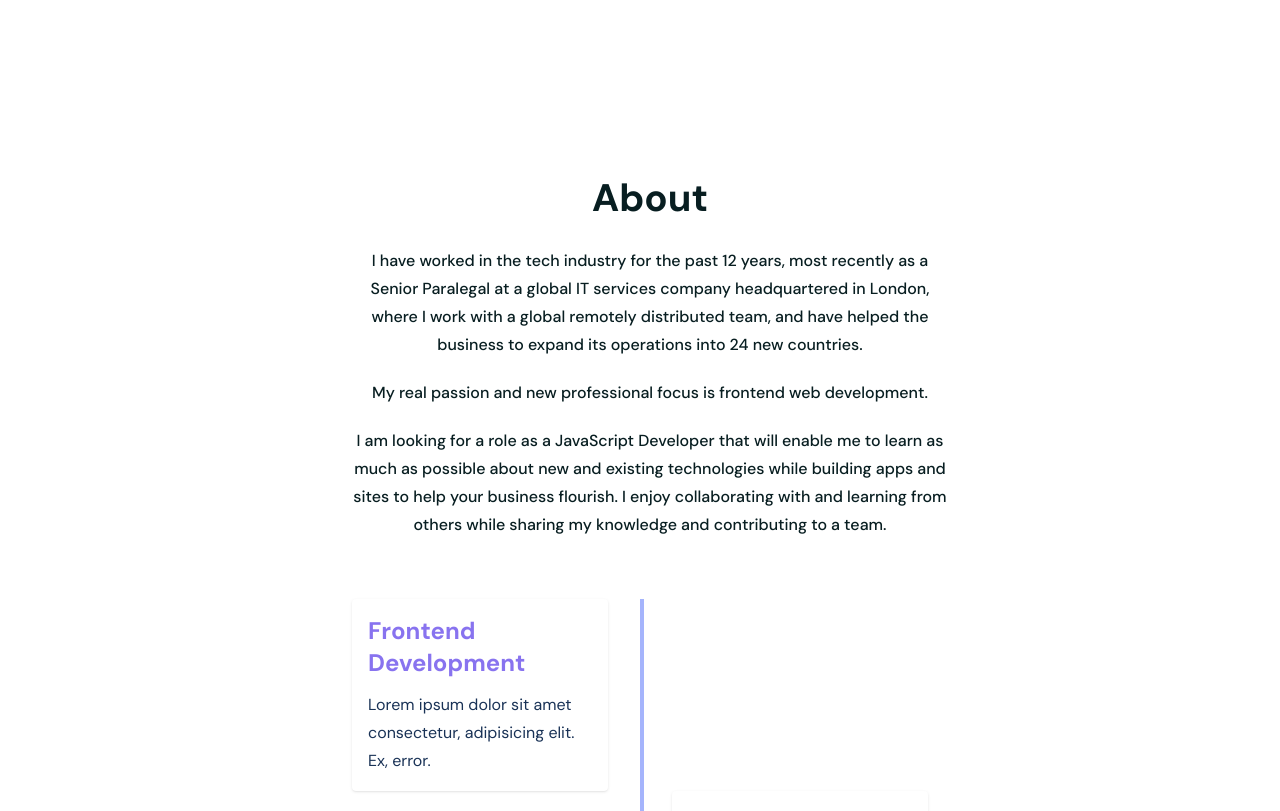
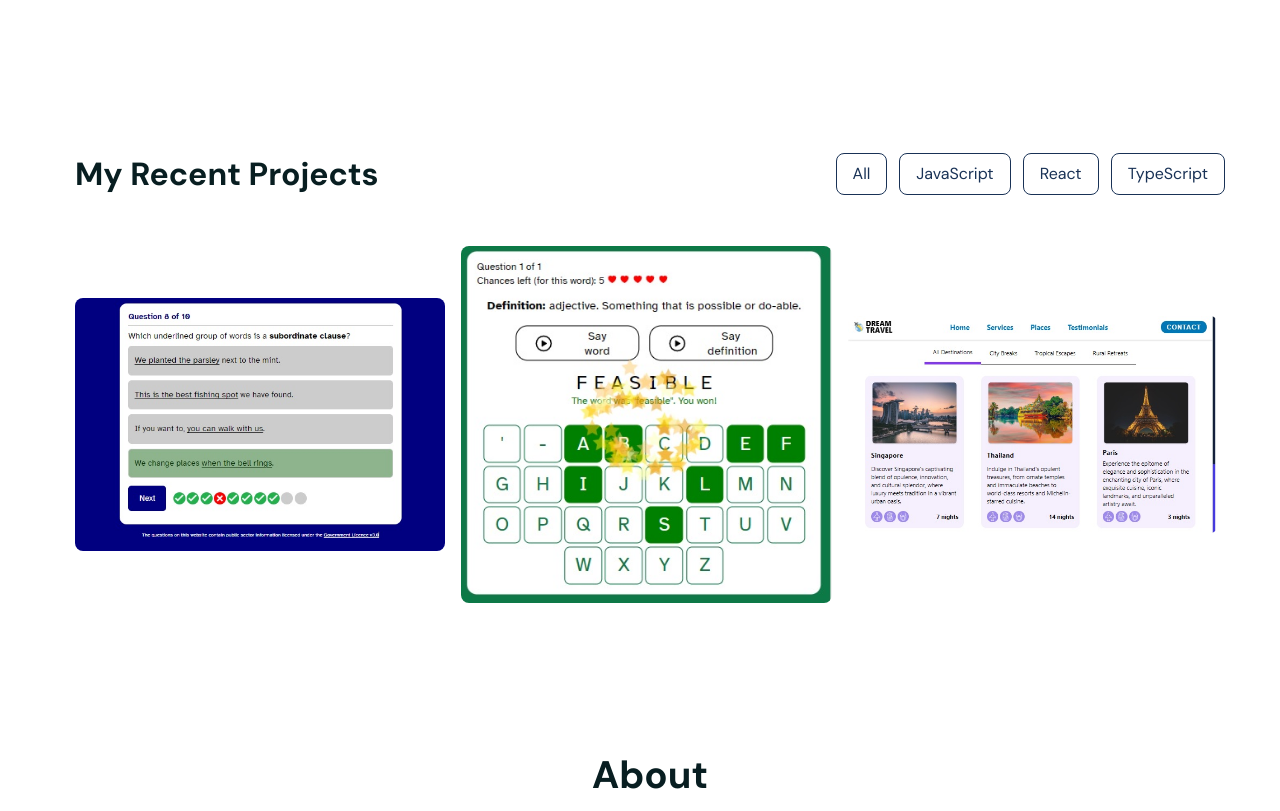
Before and after one commit to Nadia982/portfolio-2024-01-15, a React (Create React App) app: page / in a window 1280 px wide. Shown: the part 524-1335 px from the top of the page. Built offline with nearby package versions, Linux system fonts and the light colour scheme.

Commit message:
added projects section with styling and 'load more' button

```diff
--- a/src/App.js
+++ b/src/App.js
@@ -8,6 +8,7 @@ import "./App.css";
 import Header from "./components/Header/Header"
 import Footer from "./components/Footer/Footer"
 import Hero from "./components/UI/Hero"
+import Projects from "./components/UI/Projects"
 import About from './components/UI/About'
 
 
@@ -21,6 +22,7 @@ function App(){
     <Header/>
     <main>
       <Hero/>
+      <Projects/>
       <About/>
     </main>
     <Footer/>
--- a/src/assets/data/portfolioData.js
+++ b/src/assets/data/portfolioData.js
@@ -1,6 +1,10 @@
-import portfolioImg01 from "../images/portfolio-01.jpg";
+// import portfolioImg01 from "../images/portfolio-01.jpg";
+import portfolioImg01 from "../images/portfolioImg1.jpg";
+import portfolioImg02 from "../images/portfolioImg2.jpg";
+import portfolioImg03 from "../images/portfolioImg3.jpg";
 
 const projects = [
+
 {
 id:"01",
 imgUrl: portfolioImg01,
@@ -10,5 +14,27 @@ description: "Description goes here",
 technologies: ["React", "Tailwind"],
 siteUrl: "",
 gitHub: "",
+alt: "A screenshot of project 1: a multiple choice quiz about English grammar on a dark blue background with four possible answers. At the bottom of the screen there are answer indicators indicating whether previous questions have been answered correctly."
+},
+{id:"02",
+imgUrl: portfolioImg02,
+category: "Web Design",
+title: "Finance Technology Website",
+description: "Description goes here",
+technologies: ["React", "Tailwind"],
+siteUrl: "",
+gitHub: "",
+},
+{
+id:"03",
+imgUrl: portfolioImg03,
+category: "Web Design",
+title: "Finance Technology Website",
+description: "Description goes here",
+technologies: ["React", "Tailwind"],
+siteUrl: "",
+gitHub: "",
 },
 ]
+
+export default projects;
--- /dev/null
+++ b/src/components/UI/Projects.jsx
@@ -0,0 +1,70 @@
+import React, {useState, useEffect} from 'react';
+import data from "../../assets/data/portfolioData";
+
+const Projects = () => {
+  const [nextItems, setNextItems] = useState(6);
+  const [projects, setProjects] = useState(data);
+
+  const loadMoreHandler = () => {
+    setNextItems(prev=> prev+3)
+  }
+
+  return (
+    <section id="projects">
+      <div className = "container ">
+         <div className = "flex items-center justify-between flex-wrap  ">
+            <div className = "mb-7 sm:mb-0">
+              <h3 className = "text-headingColor text-[2rem] font-[700]">My Recent Projects
+               </h3>
+             </div>
+             <div className="flex gap-3">
+
+               <button className="text-smallTextColor border border-solid border-smallTextColor py-2 px-4 rounded-[0.5rem]">
+         All
+               </button>
+
+               <button className="text-smallTextColor border border-solid border-smallTextColor py-2 px-4 rounded-[0.5rem]">
+         JavaScript
+               </button>
+
+               <button className="text-smallTextColor border border-solid border-smallTextColor py-2 px-4 rounded-[0.5rem]">
+         React
+               </button>
+
+               <button className="text-smallTextColor border border-solid border-smallTextColor py-2 px-4 rounded-[0.5rem]">
+         TypeScript
+               </button>
+             </div>
+          </div>
+
+         <div className = "flex items-center gap-4 flex-wrap mt-12">
+  {
+    projects?.slice(0,nextItems)?.map((projects, index) => (
+
+      <div key={index} data-aos="fade-zoom-in" data-aos-delay="50"  data-aos-duration="1000" className="group max-w-full sm:w-[48.5%] md:w-[31.8%] lg:w-[32.2%] relative z-[1]">
+      <figure>
+        <img className="rounded-[8px]" src = {projects.imgUrl} alt={projects.alt}/>
+      </figure>
+      <div className="w-full h-full bg-primaryColor bg-opacity-40 absolute top-0 left-0 z-[5] hidden group-hover:block">
+        <div className="w-full h-full flex items-center justify-center ">
+          <button className="text-white bg-headingColor hover:bg-smallTextColor py-2 px-4 rounded-[8px] font-[500] ease-in duration-200 " >See details</button>
+        </div>
+
+      </div>
+</div>
+    ))
+  }
+  </div>
+
+  <div className="text-center mt-6">
+    {nextItems < projects.length && data.length > 6 && (
+              <button onClick = {loadMoreHandler} className="text-white bg-headingColor hover:bg-smallTextColor py-2 px-4 rounded-[8px] font-[500] ease-in duration-200 " >Load more</button>
+              )}
+  </div>
+
+</div>
+</section>
+  )
+}
+
+export default Projects
```
